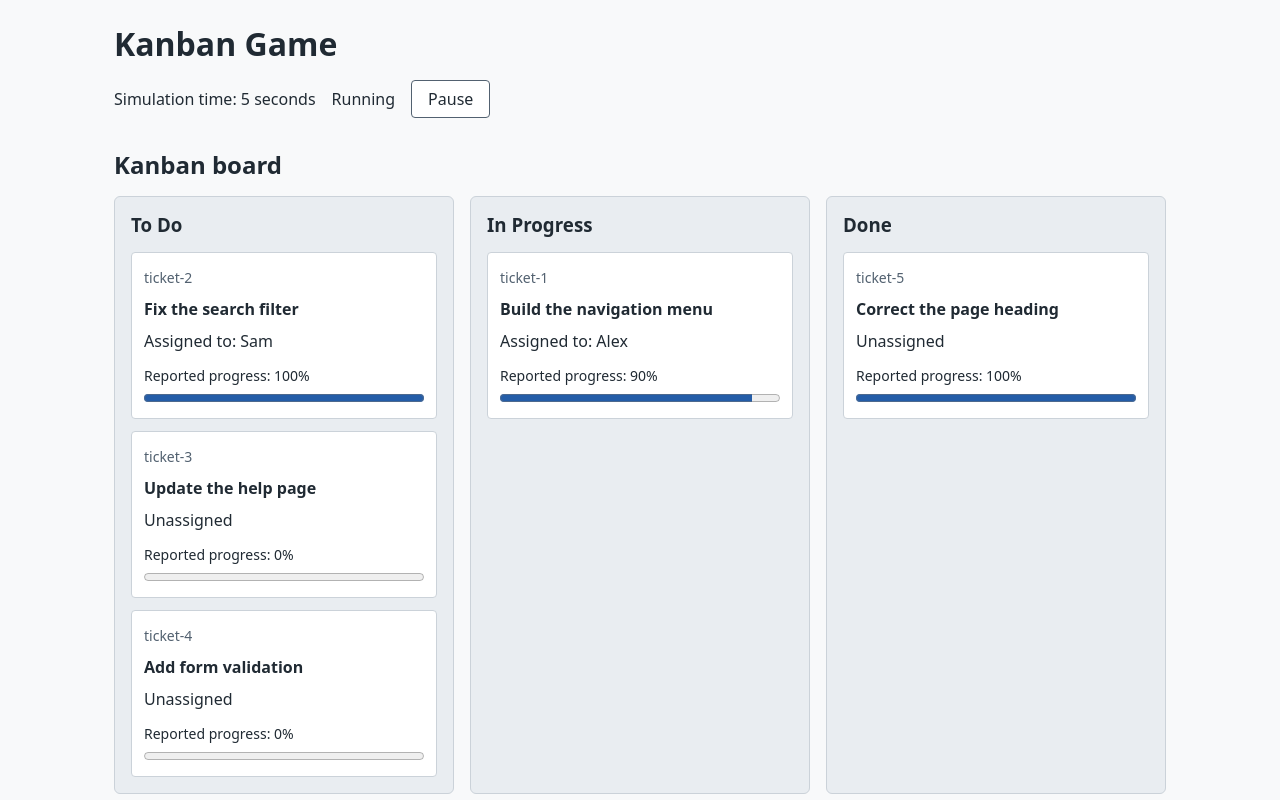
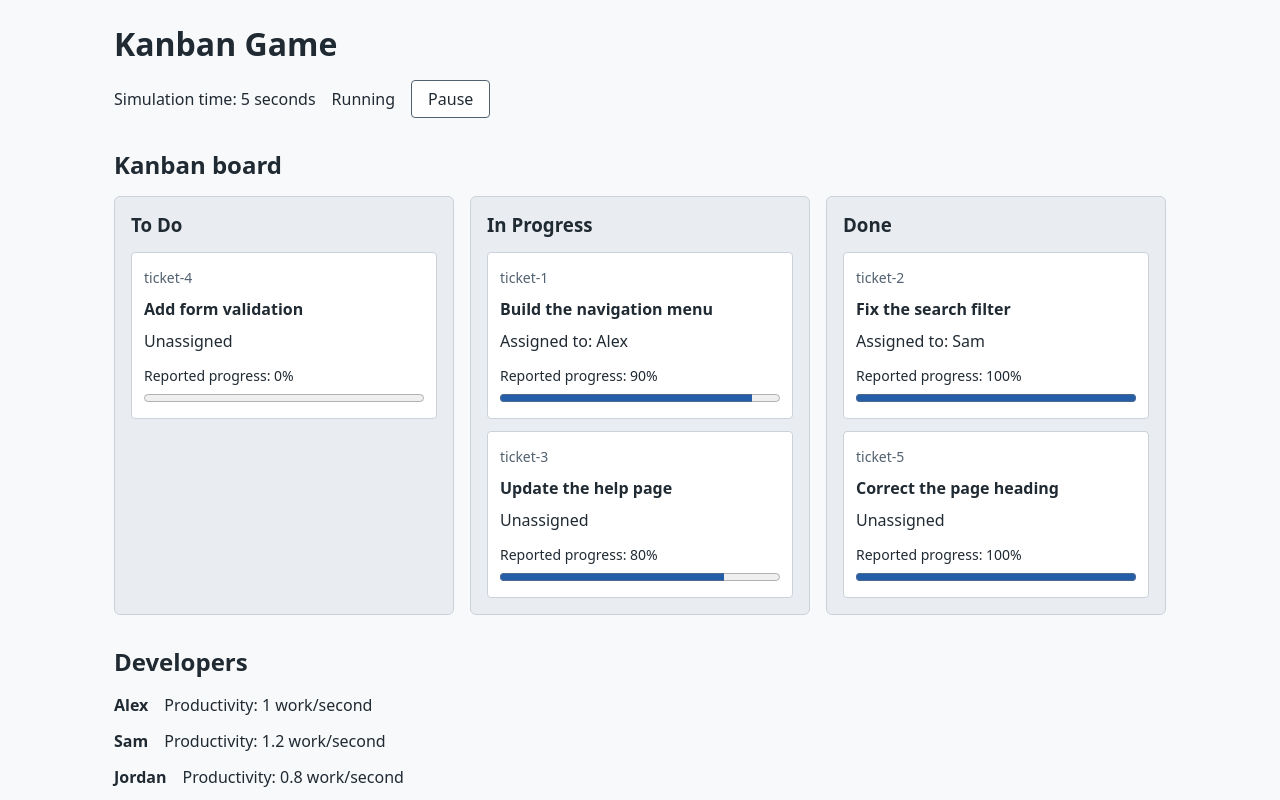
Before and after one commit to Noxshus/kanban-game, a React (Vite) app: page / in a window 1280 px wide. Shown: the top 800 px of the page. Built offline with nearby package versions, Linux system fonts and the light colour scheme.

Commit message:
Implement autonomous ticket lifecycle and status synchronization

```diff
--- a/src/game/advanceSimulation.ts
+++ b/src/game/advanceSimulation.ts
@@ -1,4 +1,4 @@
-import type { GameState } from './types'
+import type { GameState, Ticket } from './types'
 import { clampReportedProgress } from './reportedProgress.ts'
 
 export function advanceSimulation(
@@ -16,32 +16,66 @@ export function advanceSimulation(
   const developers = state.developers.map((developer) => ({ ...developer }))
   const ticketsById = new Map(tickets.map((ticket) => [ticket.id, ticket]))
 
+  if (elapsedSeconds > 0) {
+    const claimedTickets = new Set<string>()
+    const isComplete = (ticket: Ticket) =>
+      ticket.actualStatus === 'done' || ticket.completedWork >= ticket.requiredWork
+
+    // Reserve existing work before selection so idle developers cannot steal it.
+    // Array order resolves duplicate active references deterministically; collaboration is not enabled.
     for (const developer of developers) {
-    // Active work can differ from ownership; assignments do not drive progress.
-    if (developer.activeTicketID === undefined || elapsedSeconds === 0) continue
-
-    const ticket = ticketsById.get(developer.activeTicketID)
-    if (!ticket || ticket.actualStatus === 'done') continue
-
-    if (ticket.completedWork >= ticket.requiredWork) {
-      ticket.actualStatus = 'done'
-      ticket.reportedProgress = 100
-      continue
+      const ticket = ticketsById.get(developer.activeTicketID ?? '')
+      if (!ticket || isComplete(ticket) || claimedTickets.has(ticket.id)) {
+        delete developer.activeTicketID
+      } else {
+        claimedTickets.add(ticket.id)
+      }
     }
 
-    const work = developer.productivity * elapsedSeconds
-    if (work <= 0) continue
+    for (const developer of developers) {
+      if (developer.activeTicketID !== undefined) continue
+      const ticket = tickets.find((candidate) =>
+        !isComplete(candidate) && !claimedTickets.has(candidate.id),
+      )
+      if (ticket) {
+        // Ownership is independent of active work and is never reassigned by selection.
+        developer.activeTicketID = ticket.id
+        claimedTickets.add(ticket.id)
+      }
+    }
+
+    for (const developer of developers) {
+      const ticket = ticketsById.get(developer.activeTicketID ?? '')
+      if (!ticket) continue
 
       ticket.completedWork = Math.min(
         ticket.requiredWork,
-      ticket.completedWork + work,
+        ticket.completedWork + Math.max(0, developer.productivity) * elapsedSeconds,
       )
-    ticket.actualStatus =
-      ticket.completedWork === ticket.requiredWork ? 'done' : 'in_progress'
-    // For now active work reports its percentage immediately, without moving the board card.
+      ticket.actualStatus = ticket.completedWork >= ticket.requiredWork ? 'done' : 'in_progress'
+    }
+
+    for (const ticket of tickets) {
+      if (isComplete(ticket)) {
+        ticket.actualStatus = 'done'
+        ticket.reportedProgress = 100
+      } else if (claimedTickets.has(ticket.id)) {
         ticket.reportedProgress = clampReportedProgress(
           (ticket.completedWork / ticket.requiredWork) * 100,
         )
+      }
+      // Temporary proof-of-concept reporting rule: start/finish reports follow actual work.
+      // Keep both fields separate so future reporting can diverge without changing the UI.
+      if (claimedTickets.has(ticket.id) || ticket.actualStatus === 'done') {
+        ticket.reportedStatus = ticket.actualStatus
+      }
+    }
+
+    // No leftover-time chaining: a developer picks subsequent work on the next simulation call.
+    for (const developer of developers) {
+      const ticket = ticketsById.get(developer.activeTicketID ?? '')
+      if (ticket?.actualStatus === 'done') delete developer.activeTicketID
+    }
   }
 
   return {
```
Also changed, not shown: 2 other files (tests, documents, lock files or other folders). Lines whose indentation alone changed are shown as unchanged.
